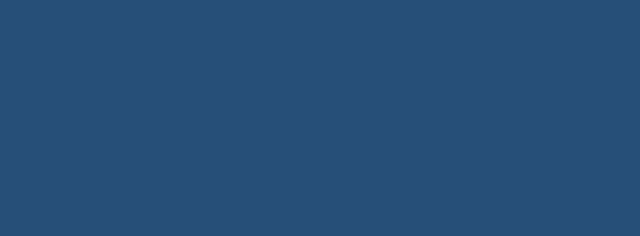
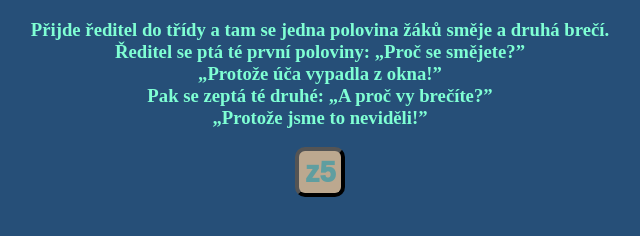
Before and after one commit to DanAKASurikata/gra1, a plain HTML site: page vtip2.html in a window 1280 px wide. Shown: the whole page, without its empty margins (320-960 px from the left). Drawn offline with Linux system fonts and the light colour scheme.

Commit message:
Snad fsze

```diff
--- a/script.js
+++ b/script.js
@@ -9,6 +9,21 @@ function minusGl() {
     cislonGL--
     document.getElementById("cisloGl").innerText = cislonGL;
     document.getElementById("cisloGl").style.color = 'red' ;
+}
+
+//vtip1 selected
+function vtip1() {
+    window.open("/vtip1.html","_self");
+}
+
+//vtip2 selected
+function vtip2() {
+    window.open("/vtip2.html","_self");
+}
+
+//vtip3 selected
+function vtip3() {
+    window.open("/vtip3.html","_self");
 }
 
 //start of the game - hide of main page
--- a/style.css
+++ b/style.css
@@ -14,6 +14,22 @@ p {
 
 h1 {
     color: darkseagreen;
+}
+
+h3 {
+    color: aquamarine;
+    font-family: serif;
+}
+
+button.vtipBack {
+    color: cadetblue;
+    border-width: 4px;
+    border-radius: 10px;
+    background-color: rgb(188, 168, 143);
+    width: 50px;
+    height: 50px;
+    font-size: 180%;
+    font-weight: 999;
 }
 
 button.vyberVtipu {
--- a/vtip2.html
+++ b/vtip2.html
@@ -7,6 +7,12 @@
     <link rel="stylesheet" type="text/css" href="style.css" />
   </head>
   <body>
+    <h3>Přijde ředitel do třídy a tam se jedna polovina žáků směje a druhá brečí.<br>
+        Ředitel se ptá té první poloviny: „Proč se smějete?”<br>
+        „Protože úča vypadla z okna!”<br>
+        Pak se zeptá té druhé: „A proč vy brečíte?”<br>
+        „Protože jsme to neviděli!”</h3>
+        <button class="vtipBack" onclick="hideGl()">z5</button>
   </body>
 </html>
 <script src="script.js"></script>
```
Also changed, not shown: vtip1.html (+4 -0 lines), vtip3.html (+3 -0 lines).
